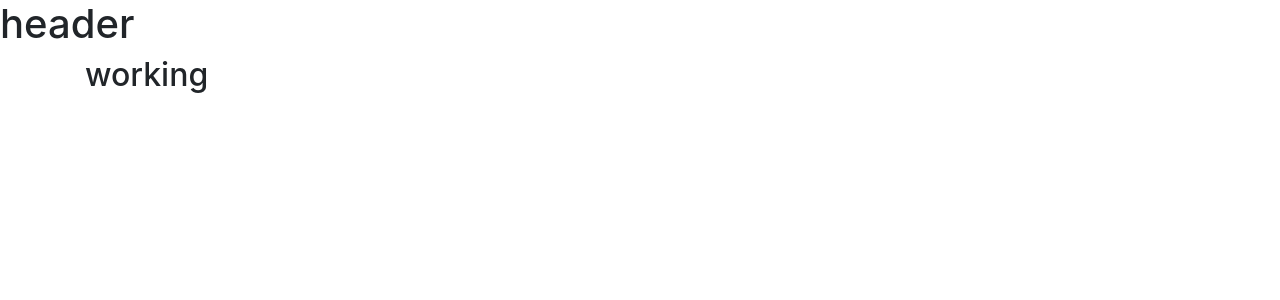
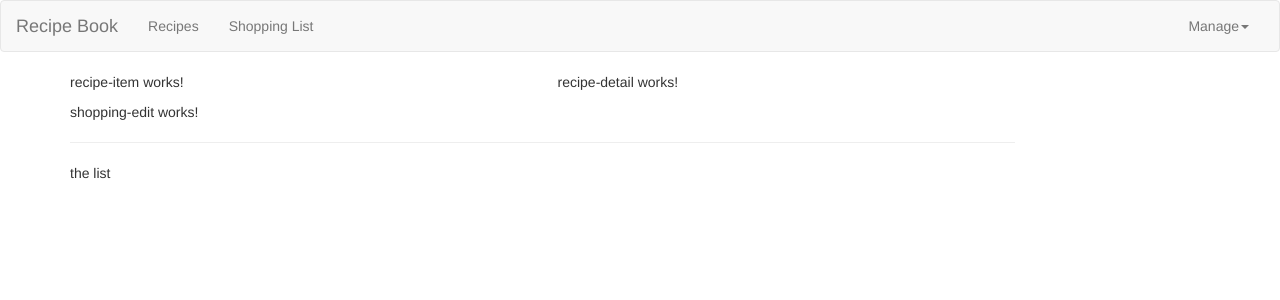
Before and after one commit to SuhyeonBae/TIL, an Angular app in the folder Angular/recipeApp/: page / in a window 1280 px wide. Shown: the top 300 px of the page. Built offline with nearby package versions, Linux system fonts and the light colour scheme.

Commit message:
Make header menus

```diff
--- a/Angular/recipeApp/package.json
+++ b/Angular/recipeApp/package.json
@@ -19,7 +19,7 @@
     "@angular/platform-browser": "~11.0.5",
     "@angular/platform-browser-dynamic": "~11.0.5",
     "@angular/router": "~11.0.5",
-    "bootstrap": "^4.5.3",
+    "bootstrap": "^3.4.1",
     "rxjs": "~6.6.0",
     "tslib": "^2.0.0",
     "zone.js": "~0.10.2"
--- a/Angular/recipeApp/src/app/app.component.html
+++ b/Angular/recipeApp/src/app/app.component.html
@@ -2,7 +2,8 @@
 <div class="container">
   <div class="row">
     <div class="col-md-12">
-      <h2>working</h2>
+      <app-recipes></app-recipes>
+      <app-shopping-list></app-shopping-list>
     </div>
   </div>
 </div>
--- a/Angular/recipeApp/src/app/header/header.component.html
+++ b/Angular/recipeApp/src/app/header/header.component.html
@@ -1 +1,25 @@
-<h1>header</h1>
+<nav class="navbar navbar-default">
+  <div class="container-fluid">
+    <div class="navbar-header">
+      <a href="#" class="navbar-brand">Recipe Book</a>
+    </div>
+
+    <div class="collapse navbar-collapse">
+        <ul class="nav navbar-nav">
+          <li><a href="#">Recipes</a></li>
+          <li><a href="#">Shopping List</a></li>
+        </ul>
+
+        <ul class="nav navbar-nav navbar-right">
+          <li class="dropdown">
+            <a href="#" class="dropdown-toggle" role="button">Manage<span class="caret"></span></a>
+            <ul class="dropdown-menu">
+              <li><a href="#">Save Data</a></li>
+              <li><a href="#">Fetch Data</a></li>
+            </ul>
+          </li>
+        </ul>
+    </div>
+
+  </div>
+</nav>
--- a/Angular/recipeApp/src/app/recipes/recipe-list/recipe-list.component.html
+++ b/Angular/recipeApp/src/app/recipes/recipe-list/recipe-list.component.html
@@ -1 +1 @@
-<p>recipe-list works!</p>
+<app-recipe-item></app-recipe-item>
--- a/Angular/recipeApp/src/app/recipes/recipes.component.html
+++ b/Angular/recipeApp/src/app/recipes/recipes.component.html
@@ -1 +1,8 @@
-<p>recipes works!</p>
+<div class="row">
+  <div class="col-md-5">
+    <app-recipe-list></app-recipe-list>
+  </div>
+  <div class="col-md-7">
+    <app-recipe-detail></app-recipe-detail>
+  </div>
+</div>
--- a/Angular/recipeApp/src/app/shopping-list/shopping-list.component.html
+++ b/Angular/recipeApp/src/app/shopping-list/shopping-list.component.html
@@ -1 +1,7 @@
-<p>shopping-list works!</p>
+<div class="row">
+  <div class="col-xs-10">
+    <app-shopping-edit></app-shopping-edit>
+    <hr>
+    <p>the list</p>
+  </div>
+</div>
```
Also changed, not shown: 1 other file (tests, documents, lock files or other folders).
